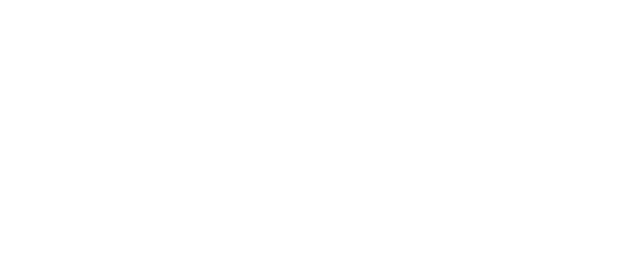
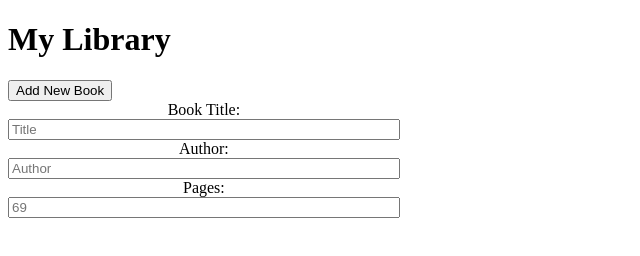
Before and after one commit to shnaboi/Library, a plain HTML site: page index.html in a window 1280 px wide. Shown: the whole page, without its empty margins (0-640 px from the left). Drawn offline with Linux system fonts and the light colour scheme.

Commit message:
Add initial form and basic style

```diff
--- a/app.js
+++ b/app.js
@@ -1,9 +1,18 @@
+let myLibrary = [];
+
 function Book(title, author, pages, yn) {
     this.title = title;
     this.author = author;
     this.pages = pages;
     this.yn = yn;
     this.info = () => `${title} by ${author}, ${pages} pages, ${yn}`;
+}
+
+function addBook() {
+
+}
+function pushBook() {
+    myLibrary.push()
 }
 
 // function Fiction() {};
--- a/index.html
+++ b/index.html
@@ -9,6 +9,22 @@
     <title>Library</title>
 </head>
 <body>
+    <div class="header">
+        <h1>My Library</h1>
+    </div>
+    <button onclick="addBook()">Add New Book</button>
+    <div class="popUp">
+        <form class="form" action="/app.js" method="post">
+            <label for="book_title">Book Title:</label>
+            <input type="text" placeholder="Title" name="book_title" id="book_title">
+            <label for="book_author">Author:</label>
+            <input type="text" Placeholder="Author" name="book_author" id="book_author">
+            <label for="pages">Pages:</label>
+            <input type="number" placeholder="69" name="pages" id="pages">
 
+
+
+        </form>
+    </div>
 </body>
 </html>
--- a/style.css
+++ b/style.css
@@ -0,0 +1,6 @@
+.form {
+    display: flex;
+    flex-direction: column;
+    width: 31%;
+    text-align: center;
+}
```
